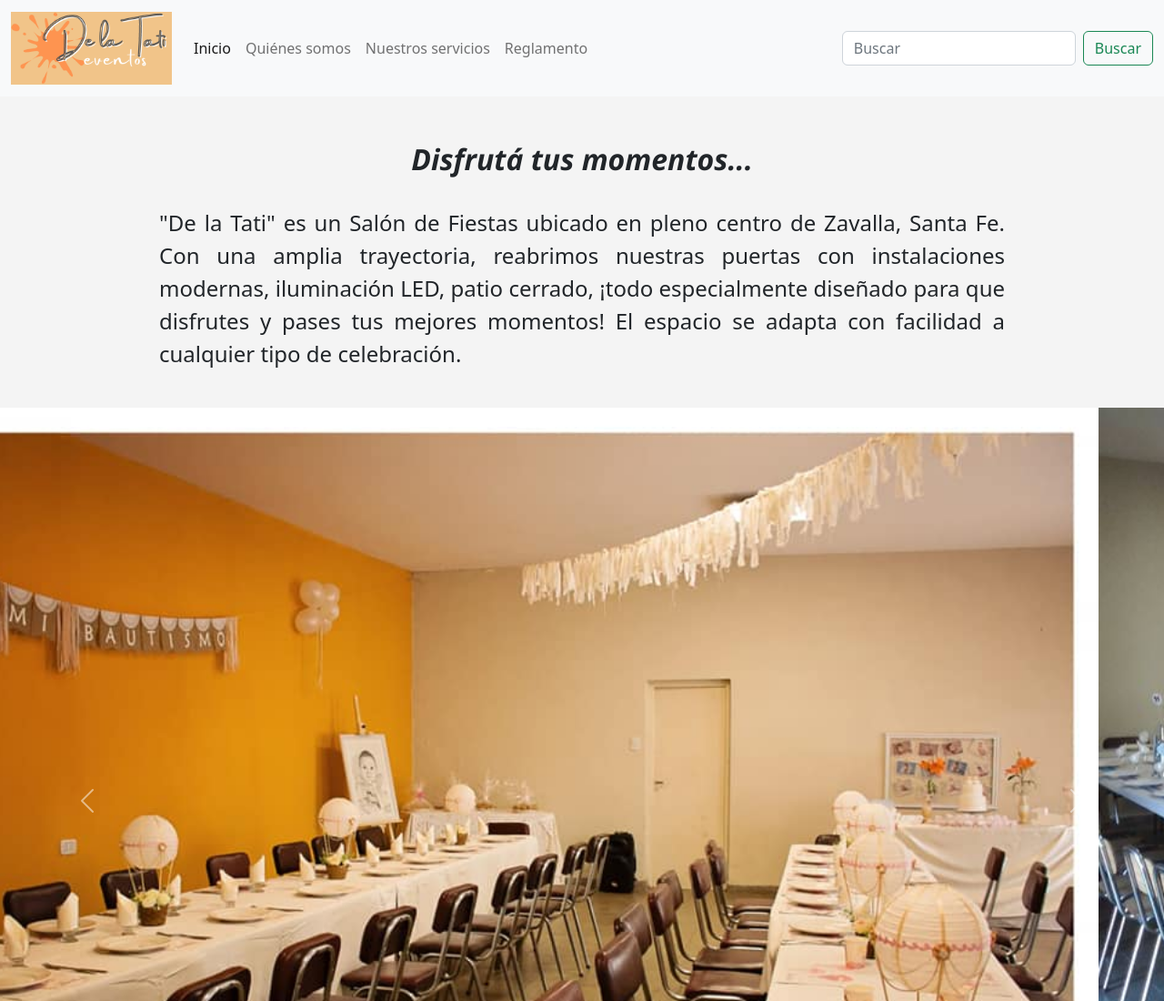
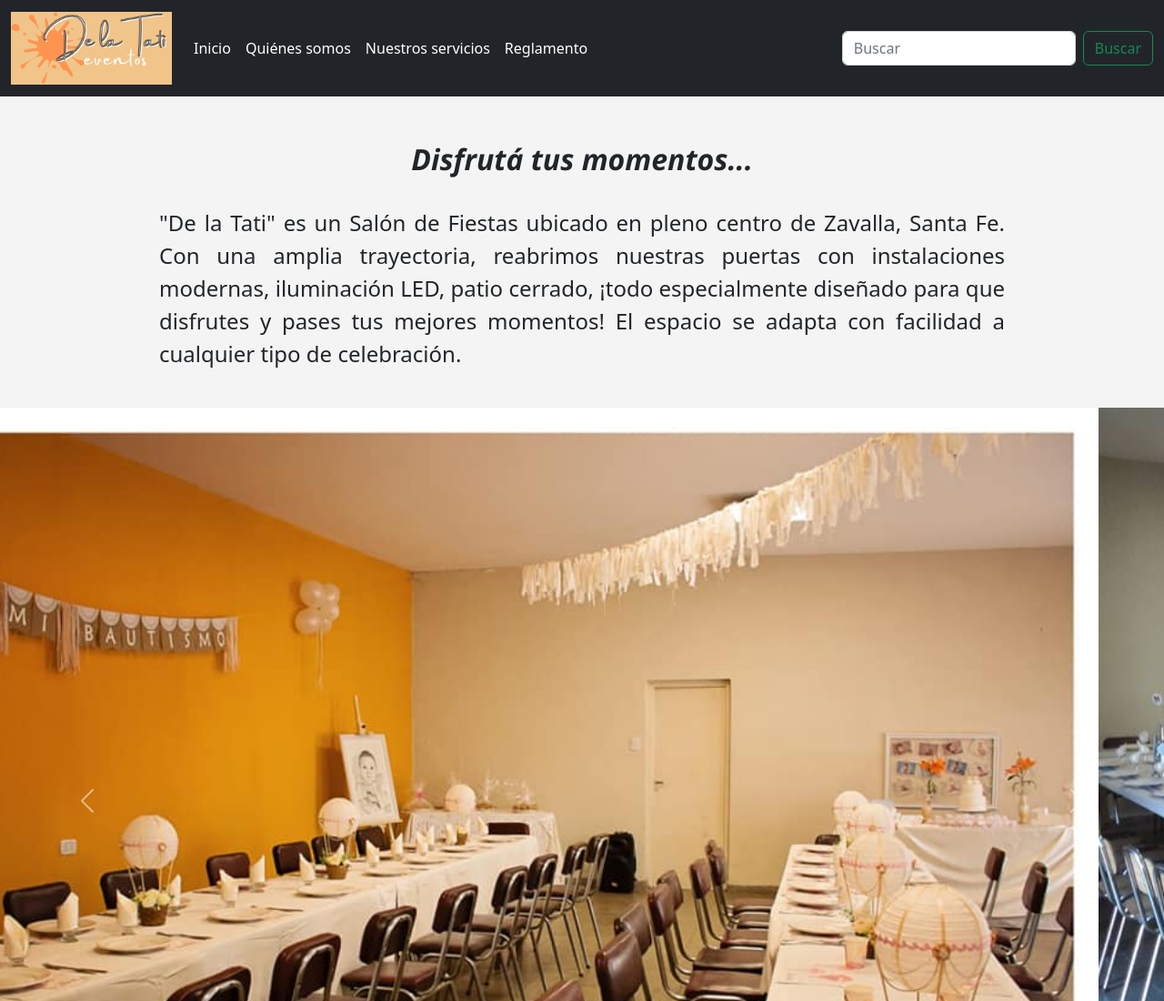
Before and after one commit to florprosperi/PF-Prosperi, a website: page index.html in a window 1280 px wide. Shown: the top 1100 px of the page at 91% size. Drawn offline with nearby package versions, Linux system fonts and the light colour scheme.

Commit message:
arreglo de link bootstrap

```diff
--- a/index.html
+++ b/index.html
@@ -20,7 +20,7 @@
 <body>
     <!-- HEADER -->
     <head class="header">
-        <nav class="navbar navbar-expand-lg bg-light">
+        <nav class="navbar navbar-expand-lg bg-dark">
             <div class="container-fluid">
               <a class="navbar-brand" href="./index.html">
               <img src="./images/logoNuevo.png"  class="img-small" alt="logo del Salón de Eventos"> </a>
@@ -31,16 +31,16 @@
               <div class="collapse navbar-collapse" id="navbarSupportedContent">
                 <ul class="navbar-nav me-auto mb-2 mb-lg-0">
                   <li class="nav-item">
-                    <a class="nav-link active" aria-current="page" href="#">Inicio</a>
+                    <a class="nav-link active text-white" aria-current="page" href="#">Inicio</a>
                   </li>
                   <li class="nav-item">
-                    <a class="nav-link" href="./page/quienesSomos.html">Quiénes somos</a>
+                    <a class="nav-link text-white" href="./page/quienesSomos.html">Quiénes somos</a>
                   </li>
                   <li class="nav-item">
-                    <a class="nav-link" href="./page/nuestrosServicios.html">Nuestros servicios</a>
+                    <a class="nav-link text-white" href="./page/nuestrosServicios.html">Nuestros servicios</a>
                   </li>
                   <li class="nav-item">
-                    <a class="nav-link" href="./page/reglamento.html"> Reglamento</a>
+                    <a class="nav-link text-white" href="./page/reglamento.html"> Reglamento</a>
                   </li>
                 </ul>
                 <form class="d-flex" role="search">
```
Also changed, not shown: page/form.html (+5 -1 lines), page/nuestrosServicios.html (+4 -0 lines), page/quienesSomos.html (+4 -1 lines), page/reglamento.html (+5 -0 lines).
